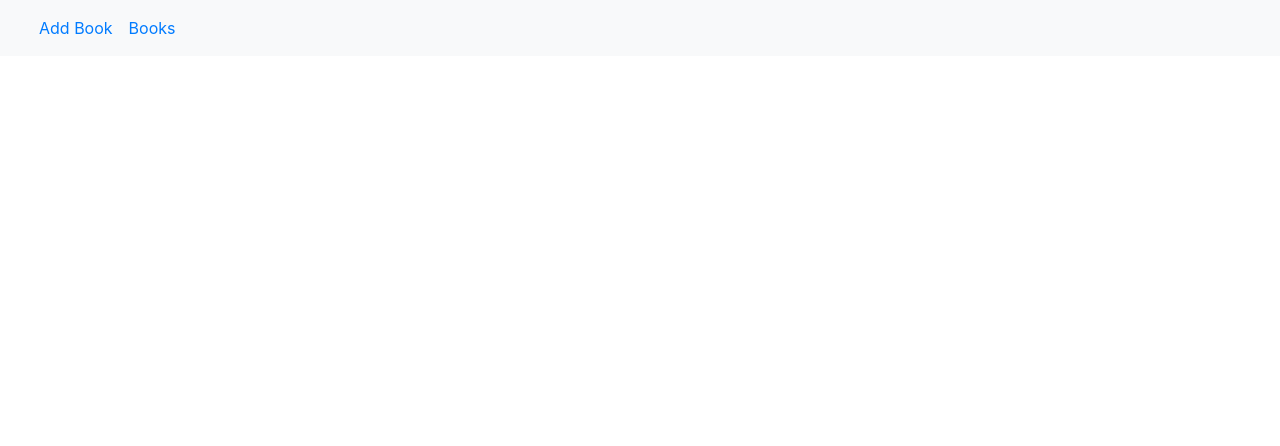
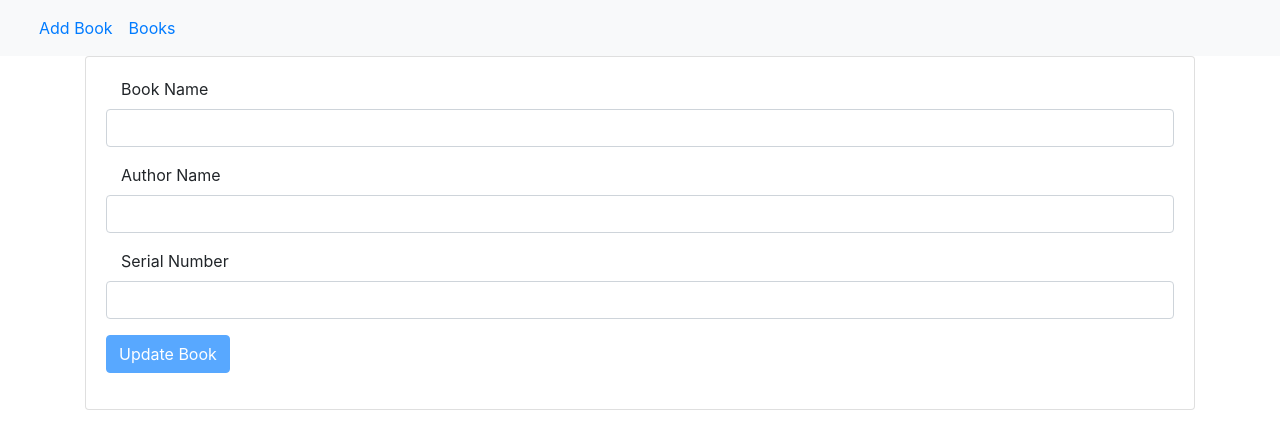
Before and after one commit to Ferdinand-Oluwaseye/book-management-app, an Angular app in the folder book-manager-ui/: page /edit/1 in a window 1280 px wide. Before the commit this address led to /. Shown: the top 446 px of the page. Built offline with nearby package versions, Linux system fonts and the light colour scheme; no server answers.

Commit message:
editing for existing book and fixed routing issue

```diff
--- a/book-manager-ui/src/app/app-routing.module.ts
+++ b/book-manager-ui/src/app/app-routing.module.ts
@@ -11,7 +11,7 @@ const routes: Routes = [
     component: AddBookComponent
   },
   {
-    path: 'book/edit/:id',
+    path: 'edit/:id',
     component: EditBookComponent
   },
   {
--- a/book-manager-ui/src/app/book.service.ts
+++ b/book-manager-ui/src/app/book.service.ts
@@ -28,7 +28,25 @@ export class BookService {
 
   getBooks(){
     return this
-      .http
-      .get(`${this.uri}`);
+            .http
+            .get(`${this.uri}`);
+  }
+
+  editBook(id){
+    return this
+            .http
+            .get(`${this.uri}/edit/${id}`);
+
+  }
+
+  updateBook(book_name, author_name, serial_number, id) {
+    const obj = {
+      book_name: book_name,
+      author_name: author_name,
+      serial_number: serial_number
+    };
+    console.log(obj);
+    this.http.post(`${this.uri}/update/${id}`, obj)
+        .subscribe(res => console.log('Done'));
   }
 }
--- a/book-manager-ui/src/app/edit-book/edit-book.component.html
+++ b/book-manager-ui/src/app/edit-book/edit-book.component.html
@@ -1 +1,38 @@
-<p>edit-book works!</p>
+<div class="card">
+    <div class="card-body">
+      <form [formGroup]="angForm" novalidate>
+        <div class="form-group">
+          <label class="col-md-4">Book Name</label>
+          <input type="text" class="form-control" formControlName="book_name" #book_name [(ngModel)] = "book.book_name" />
+        </div>
+        <div *ngIf="angForm.controls['book_name'].invalid && (angForm.controls['book_name'].dirty || angForm.controls['book_name'].touched)" class="alert alert-danger">
+          <div *ngIf="angForm.controls['book_name'].errors.required">
+            Book Name is required.
+          </div>
+        </div>
+        <div class="form-group">
+          <label class="col-md-4">Author Name </label>
+          <input type="text" class="form-control" formControlName="author_name" #author_name [(ngModel)] = "book.author_name" />
+        </div>
+        <div *ngIf="angForm.controls['author_name'].invalid && (angForm.controls['author_name'].dirty || angForm.controls['author_name'].touched)" class="alert alert-danger">
+          <div *ngIf="angForm.controls['author_name'].errors.required">
+           Author name is required.
+          </div>
+        </div>
+        <div class="form-group">
+          <label class="col-md-4">Serial Number </label>
+          <input type="text" class="form-control" formControlName="serial_number" #serial_number [(ngModel)] = "book.serial_number" />
+        </div>
+        <div *ngIf="angForm.controls['serial_number'].invalid && (angForm.controls['serial_number'].dirty || angForm.controls['serial_number'].touched)" class="alert alert-danger">
+          <div *ngIf="angForm.controls['serial_number'].errors.required">
+            Serial Number is required.
+          </div>
+        </div>
+        <div class="form-group">
+          <button (click)="updateBook(book_name.value, author_name.value, serial_number.value)"
+          [disabled]="angForm.invalid"
+          class="btn btn-primary">Update Book</button>
+        </div>
+      </form>
+    </div>
+  </div>
--- a/book-manager-ui/src/app/edit-book/edit-book.component.ts
+++ b/book-manager-ui/src/app/edit-book/edit-book.component.ts
@@ -1,4 +1,7 @@
 import { Component, OnInit } from '@angular/core';
+import { BookService } from '../book.service';
+import { FormGroup,  FormBuilder,  Validators } from '@angular/forms';
+import { ActivatedRoute, Router } from '@angular/router';
 
 @Component({
   selector: 'app-edit-book',
@@ -7,9 +10,38 @@ import { Component, OnInit } from '@angular/core';
 })
 export class EditBookComponent implements OnInit {
 
-  constructor() { }
+  book: any = {};
+  angForm: FormGroup;
+
+  constructor(private route: ActivatedRoute,
+    private router: Router,
+    private bs: BookService,
+    private fb: FormBuilder) {
+      this.createForm();
+     }
+
+
+  createForm(){
+    this.angForm = this.fb.group({
+      book_name: ['',Validators.required],
+      author_name: ['',Validators.required],
+      serial_number: ['',Validators.required]
+    });
+  }
 
   ngOnInit() {
+    this.route.params.subscribe(params => {
+      this.bs.editBook(params['id']).subscribe(res => {
+        this.book = res;
+      });
+    });
+  }
+
+  updateBook(book_name,author_name,serial_number){
+    this .route.params.subscribe(params => {
+      this.bs.updateBook(book_name,author_name,serial_number, params['id']);
+      this.router.navigate(['book']);
+    })
   }
 
 }
```
